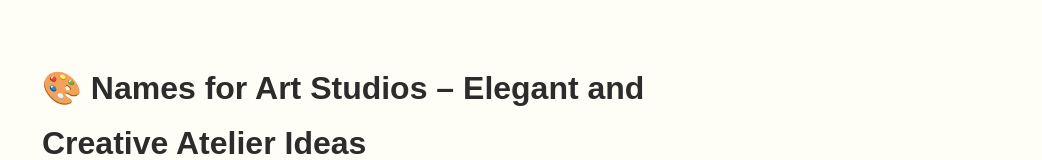
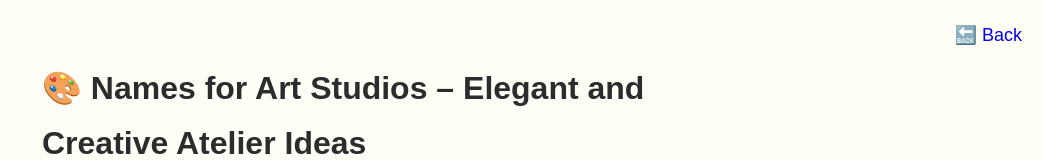
Before and after one commit to Eunjilee419/the-name-atelier, a plain HTML site: page public/blog/art-studio-name-ideas.html in a window 1280 px wide. Shown: the top 160 px of the page, without its empty margins (238-1280 px from the left). Drawn offline with Linux system fonts and the light colour scheme.

Commit message:
Update art-studio-name-ideas.html

```diff
--- a/public/blog/art-studio-name-ideas.html
+++ b/public/blog/art-studio-name-ideas.html
@@ -24,6 +24,12 @@
   </style>
 </head>
 <body>
+
+  <div style="position: fixed; top: 20px; right: 20px; z-index: 1000;">
+  <a href="/blog/index.html" style="text-decoration: none; font-size: 18px;">🔙 Back</a>
+</div>
+
+
   <h1>🎨 Names for Art Studios – Elegant and Creative Atelier Ideas</h1>
 
   <h2>🖌 Why Your Studio Name Matters</h2>
```
